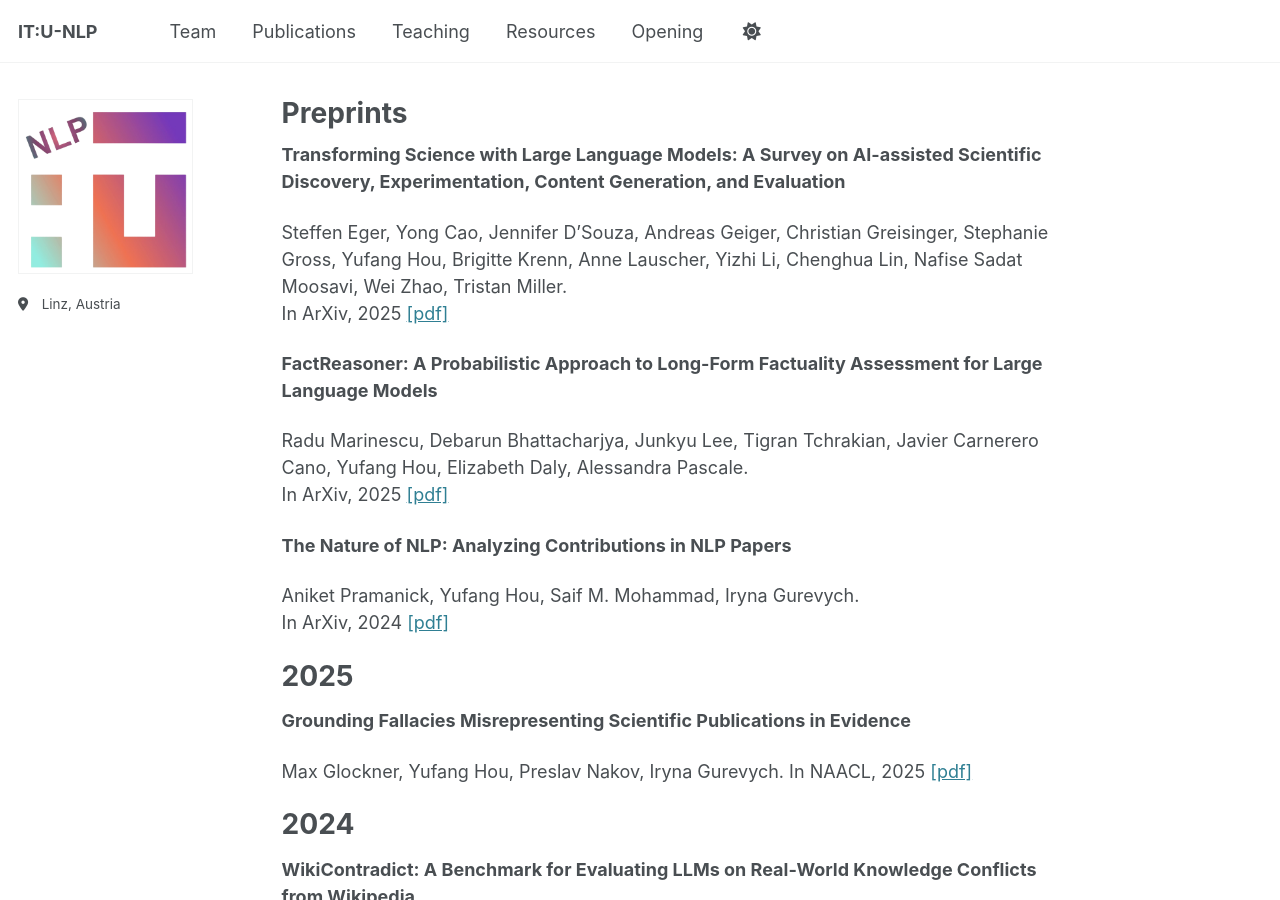
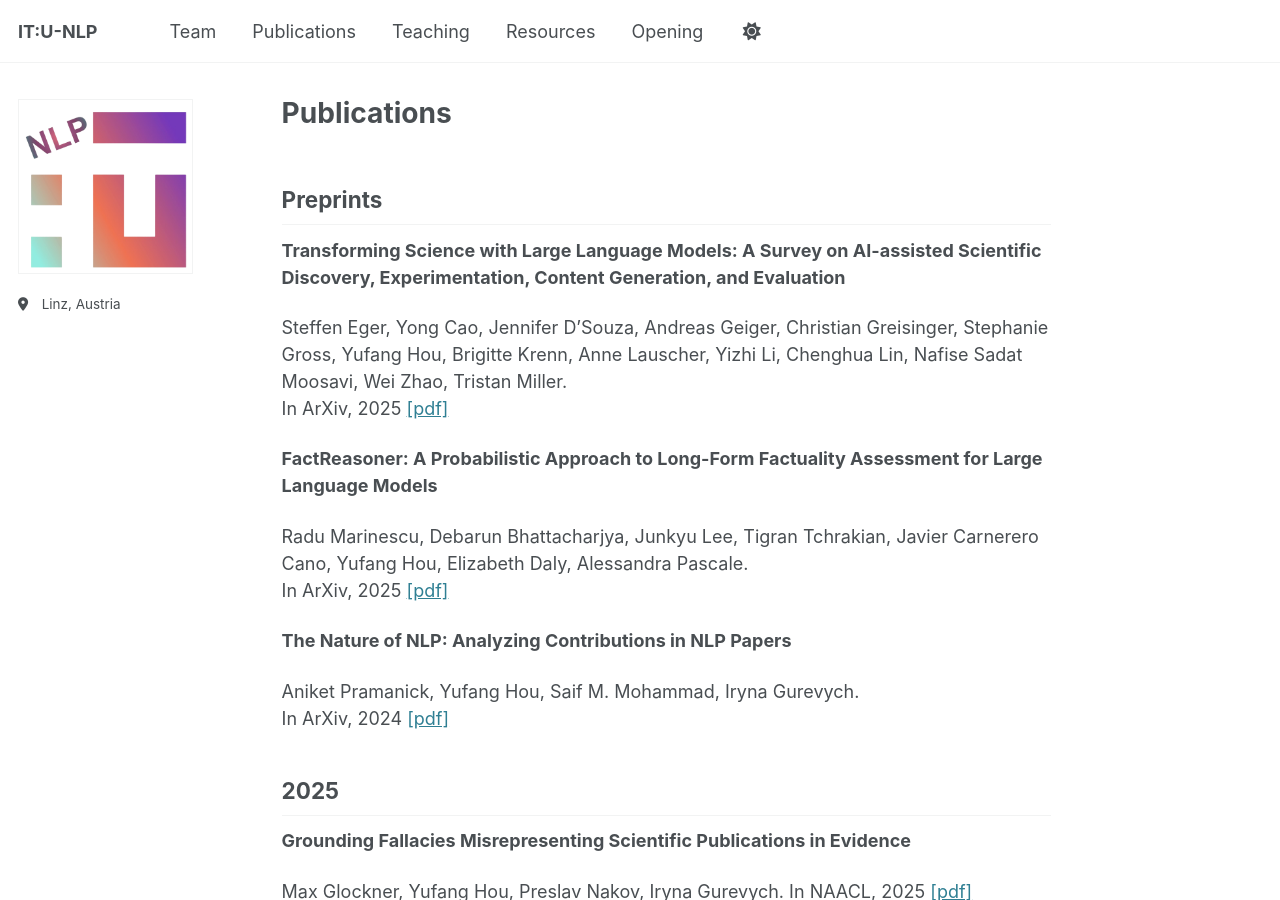
Before and after one commit to ITU-NLP/itu-nlp.github.io, a Jekyll site: the page built from _pages/publications.md, in a window 1280 px wide and 900 px high. Built offline with Jekyll 4.4.1, drawn with Linux system fonts in a browser that asks for light colours.

Commit message:
Update headings on the publications page

```diff
--- a/_pages/publications.md
+++ b/_pages/publications.md
@@ -1,9 +1,11 @@
 ---
 layout: single
-title: "Preprints"
+title: "Publications"
 permalink: /publications/
 author_profile: true
 ---
+
+## Preprints
 
 **Transforming Science with Large Language Models: A Survey on AI-assisted Scientific Discovery, Experimentation, Content Generation, and Evaluation**
 
@@ -23,7 +25,7 @@ Aniket Pramanick, Yufang Hou, Saif M. Mohammad, Iryna Gurevych.
 In ArXiv, 2024
 [[pdf]](https://arxiv.org/abs/2409.19505)
 
-# 2025
+## 2025
 
 **Grounding Fallacies Misrepresenting Scientific Publications in Evidence**
 
@@ -32,7 +34,7 @@ In NAACL, 2025
 [[pdf]](https://www.arxiv.org/abs/2408.12812)
 
 
-# 2024
+## 2024
 
 **WikiContradict: A Benchmark for Evaluating LLMs on Real-World Knowledge Conflicts from Wikipedia**
 
```
